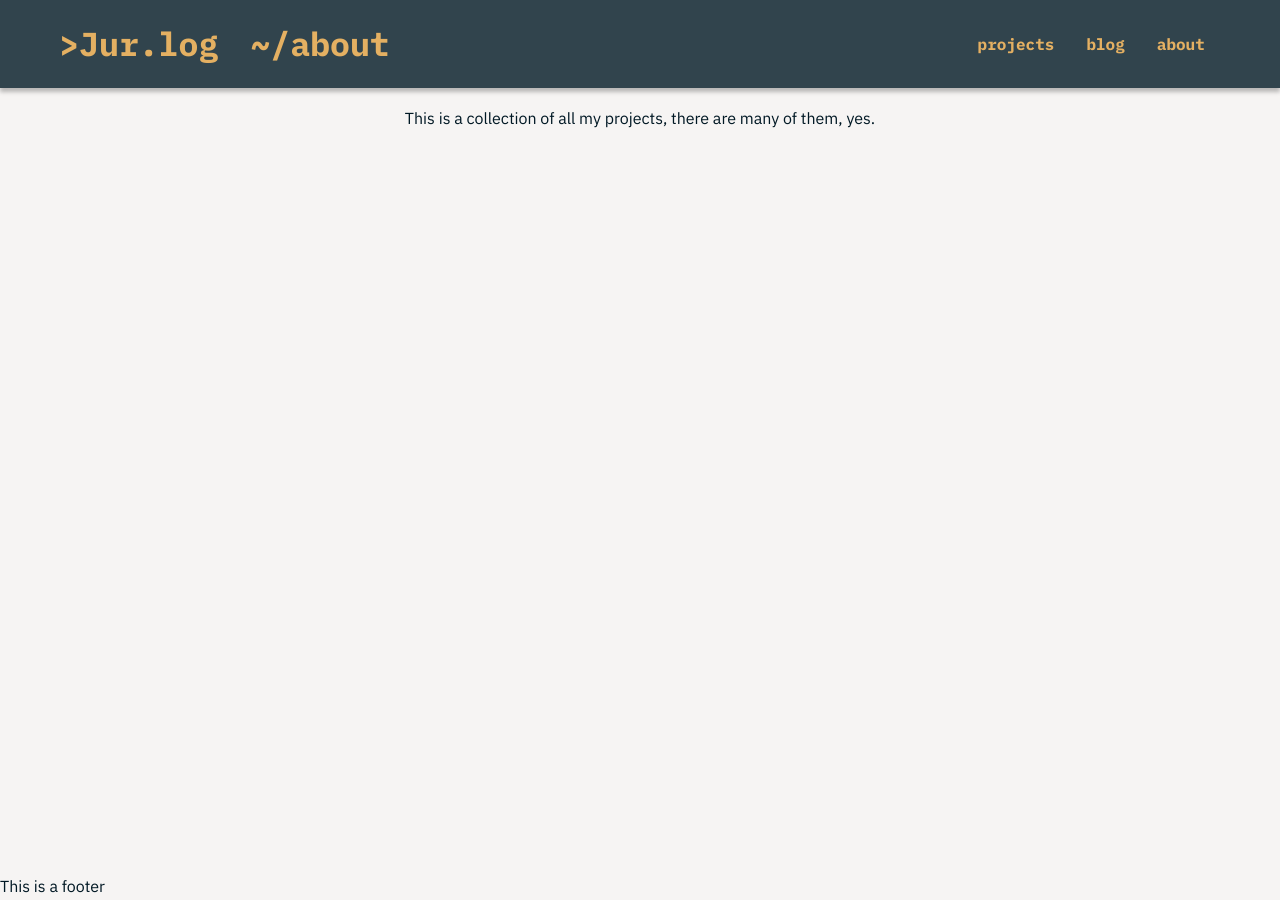
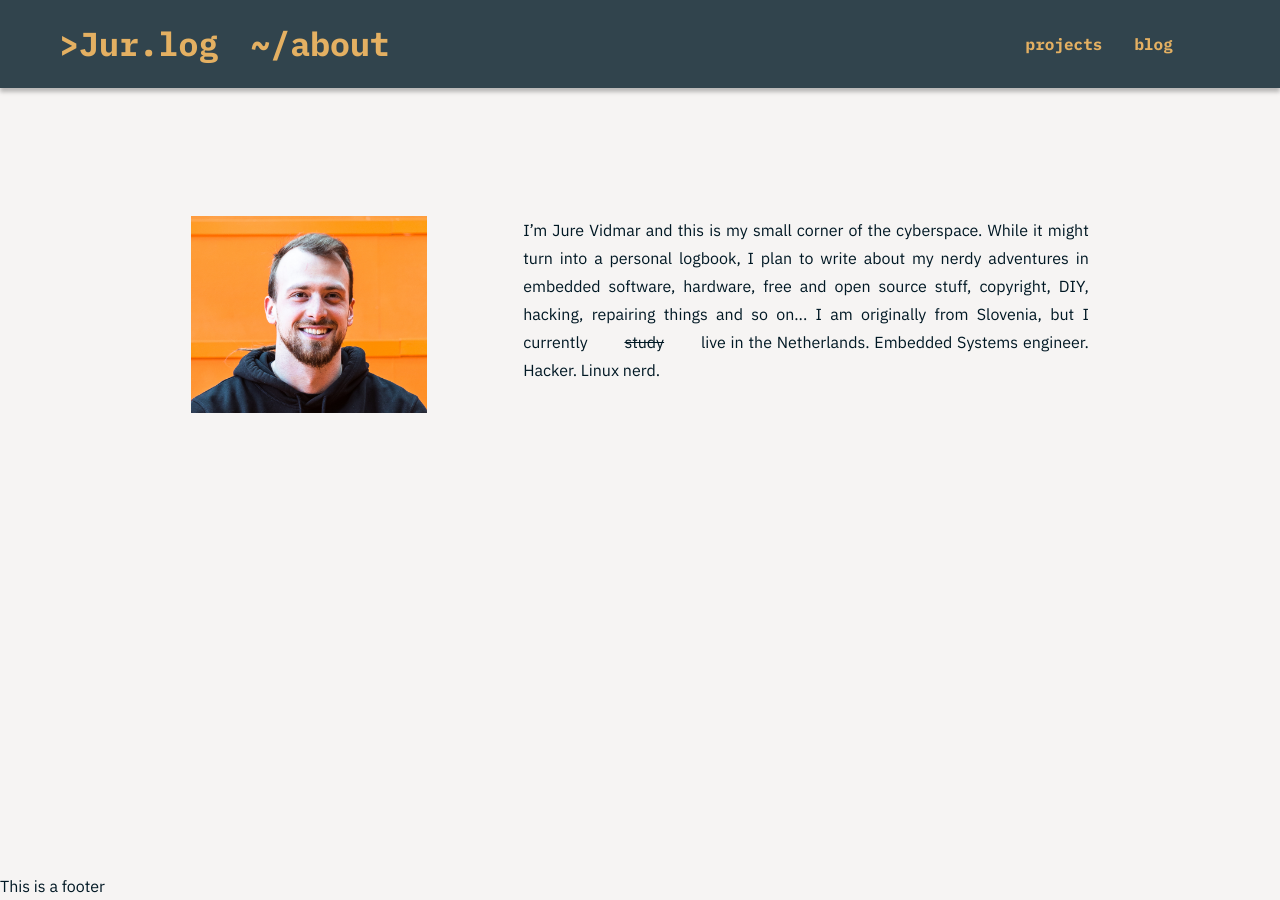
Before and after one commit to jurc192/jurlog, a Jekyll site: the page built from about.html, in a window 1280 px wide. Built offline with Jekyll 4.4.1, drawn with Linux system fonts in a browser that asks for light colours.

Commit message:
Add about.html, image + text

```diff
--- a/_includes/gallery.html
+++ b/_includes/gallery.html
@@ -15,14 +15,14 @@
         {% assign img_counter = img_counter | plus: 1 %}
         {% if img_counter == 1 %}
           <!-- first image == big image -->
-          <a class="big-image" href="{{ file.path }}">
+          <a class="big-image lgimg" href="{{ file.path }}">
             <img src="{{ file.path }}" alt="{{ filename }}" title="{{ filename }}"/>
           </a>
 
           <!-- container for images (thumbnails) -->
           <div class="thumbs">
         {% else %}
-            <a href="{{ file.path }}">
+            <a class="lgimg" href="{{ file.path }}">
               <img src="{{ file.path }}" alt="{{ filename }}" title="{{ filename }}"/>
             </a>
         {% endif %}
--- a/_sass/_base.scss
+++ b/_sass/_base.scss
@@ -74,9 +74,13 @@ article {
 /*
     Gallery
 */
+.gallery {
+    padding: 0 $content-padding;
+}
+
 .gallery a {
     display: block;
-    height: 250px;
+    height: 300px;
     padding: 0.5rem 0;
 }
 
@@ -99,11 +103,11 @@ article {
         overflow-x: scroll;
     }
         .thumbs a {
-            flex: 1 0 250px;
+            height: $gallery-thumb-size;
+            flex: 1 0 $gallery-thumb-size;
             padding: 0.5rem;
         }
-
-        .thumbs a:nth-of-type(1) {
+        .thumbs a:first-of-type {
             padding-left: 0;
         }
 }
@@ -182,6 +186,16 @@ article {
     margin: 0;
 }
 
+/*
+    PROJECT PAGE
+*/
+.project > h1:first-child {
+    margin: 3rem;
+}
+.project > article:nth-of-type(1) h1 {
+    margin-top: 0;
+}
+
 
 /*
     BLOG PAGE
@@ -239,83 +253,24 @@ article {
 }
 
 
+/*
+    ABOUT PAGE
+*/
+.about {
+    display: flex;
+    align-items: flex-start;
+    max-width: $content-wide-max-width;
+}
 
-// html {
-//     font-size: 100%;    // use browser default font size
-// }
+    .about * {
+        padding: 8rem 2rem;
+        margin: 0;
+    }
 
-// body {
-//   margin: 0;
-//   color: var(--primary);
-//   background-color: var(--background);
-//   -webkit-text-size-adjust: 100%;
-//       -ms-text-size-adjust: 100%;
-// }
+    .about img {
+        width: 300px;
+    }
 
-// // No `:visited` state is required by default (browsers will use `a`)
-// a {
-//   color: var(--primary);
-//   text-decoration: none;
-
-//   // `:focus` is linked to `:hover` for basic accessibility
-//   &:hover,
-//   &:focus {
-//     color: var(--accent);
-//   }
-
-//   strong {
-//     color: inherit;
-//   }
-// }
-
-// img {
-//   display: block;
-//   max-width: 100%;
-//   margin-bottom: var(--spacer);
-//   border-radius: var(--border-radius);
-// }
-
-// table {
-//   margin-bottom: 1rem;
-//   width: 100%;
-//   border: 0 solid var(--border-color);
-//   border-collapse: collapse;
-// }
-
-// td,
-// th {
-//   padding: .25rem .5rem;
-//   border-color: inherit;
-//   border-style: solid;
-//   border-width: 0;
-//   border-bottom-width: 1px;
-// }
-
-// th {
-//   text-align: left;
-// }
-
-// thead th {
-//   border-bottom-color: currentColor;
-// }
-
-// mark {
-//   padding: .15rem;
-//   background-color: var(--yellow-100);
-//   border-radius: .125rem;
-// }
-
-// ul {
-//     margin: 0;
-//     padding: 0;
-// }
-
-// .site-header {
-//     background: var(--primary-80);
-//     color: var(--accent);
-//     box-shadow: 0px 4px 4px rgba(0, 0, 0, 0.25);
-// }
-
-// .site-header * {
-//     color: var(--accent);
-// }
+    .about p {
+        padding-left: 4rem;
+    }
--- a/_sass/_variables.scss
+++ b/_sass/_variables.scss
@@ -6,6 +6,8 @@ $content-padding: 1.2rem;
 $content-max-width: 550px;
 $content-wide-max-width: 1000px;    // Used in blog page
 
+$gallery-thumb-size: 100px;
+
 // Color palette
 $primary: #001824;
 $accent: #e4b062;
--- /dev/null
+++ b/about.html
@@ -0,0 +1,15 @@
+---
+layout: page
+title: about
+permalink: /about/
+---
+
+<img src="{{ '/assets/images/profile_photo.jpg' }}" alt="profile_photo">
+
+<p>
+I’m Jure Vidmar and this is my small corner of the cyberspace.
+While it might turn into a personal logbook, I plan to write about my nerdy adventures in embedded software, hardware,
+free and open source stuff, copyright, DIY, hacking, repairing things and so on...
+I am originally from Slovenia, but I currently <s>study</s> live in the Netherlands.
+Embedded Systems engineer. Hacker. Linux nerd.
+</p>
--- a/about.md
+++ /dev/null
@@ -1,7 +0,0 @@
----
-layout: page
-title: about
-permalink: /about/
----
-
-This is a collection of all my projects, there are many of them, yes.
```
Also changed, not shown: other parts of _includes/gallery.html (+2 -0 lines), assets/images/profile_photo.jpg (added).
